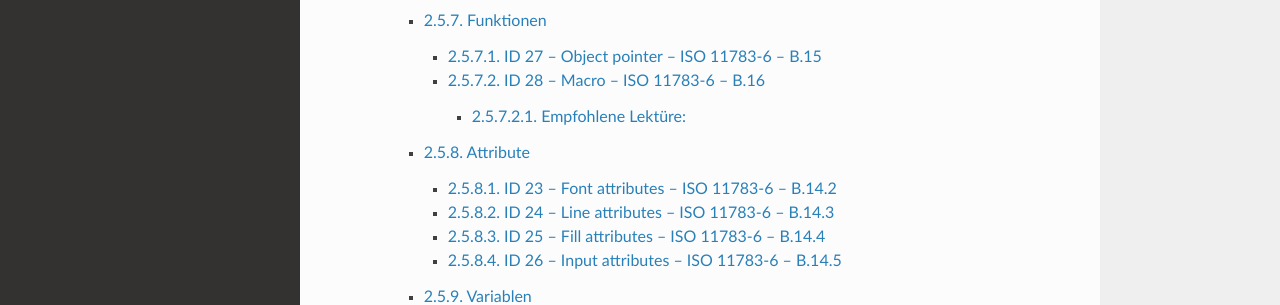
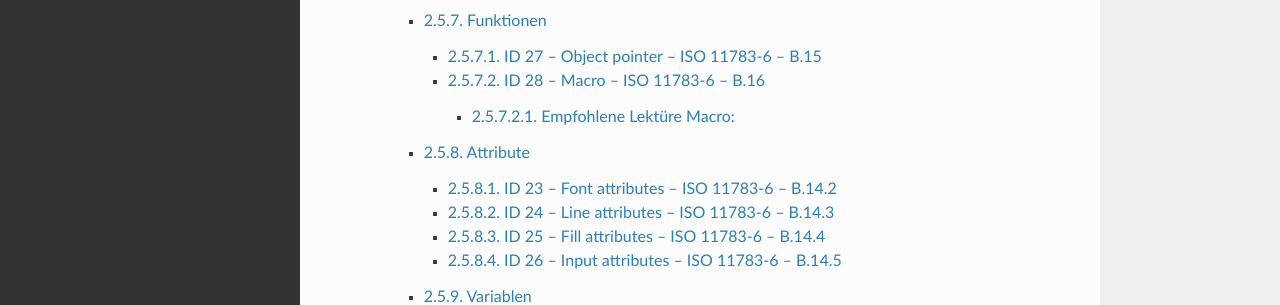
Before and after one commit to Meisterschulen-am-Ostbahnhof-Munchen/ISOBUS-VT-Objects-docs, a Sphinx documentation site: the page built from docs/index.rst, in a window 1280 px wide and 900 px high, scrolled down 1615 px. Shown: the part 306-611 px from the top of the window. Built offline with Sphinx 7.4.7 and the Read the Docs theme 2.0.0, drawn with Linux system fonts in a browser that asks for light colours.

Commit message:
Create ID-28---Macro---ISO-11783-6---B.16.md

```diff
--- a/docs/ID-28---Macro---ISO-11783-6---B.16.md
+++ b/docs/ID-28---Macro---ISO-11783-6---B.16.md
@@ -44,7 +44,7 @@ Hier eine Kurzzusammenfassung der verschiedenen Macro-Möglichkeiten:
 *   SetObjectLabel
     *   TODO
 
-## Empfohlene Lektüre:
+## Empfohlene Lektüre Macro:
 
 *   ISO 11783-6 – B.16
 *   Hilfe Jetter ISO-Designer.
```
